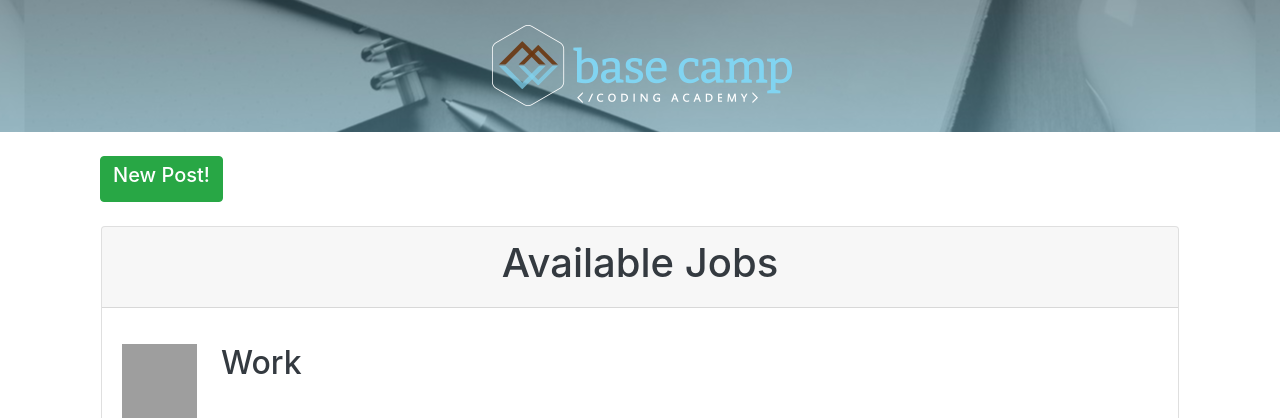
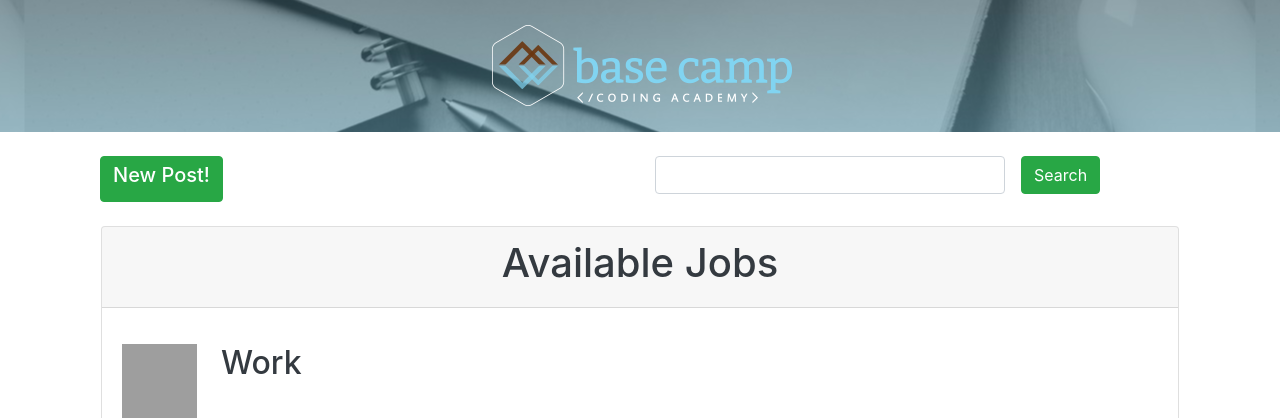
Before and after one commit to Dannyp123/Base-Camp-Job-Search, a Django app: page /admin/ in a window 1280 px wide. Shown: the part 56-474 px from the top of the page. Run offline with Django 3.2, Linux system fonts and the light colour scheme; data comes from the database, SQL or seed files in the repository; both versions use the stored data as it was after the commit; some libraries are stand-ins or nearby versions; grey boxes are pictures that could not be loaded.

Commit message:
added a search feature to the admin side. Using querys, you can search for title, author.

```diff
--- a/app/templates/admin.html
+++ b/app/templates/admin.html
@@ -30,11 +30,18 @@
 </div>
 
 <div class="container my-4">
-
-    <div class="container">
-        <a role="button" class="btn btn-success mb-4" href="{% url 'new-post' %}">
-            <h5>New Post!</h5>
-        </a>
+    <div class="d-flex">
+        <div class="container">
+            <a role="button" class="btn btn-success mb-4" href="{% url 'new-post' %}">
+                <h5>New Post!</h5>
+            </a>
+        </div>
+        <form class="container" action="" method="GET">
+            <span class="d-flex">
+                <input type="text" name="q" class="form-control col-8" value="{{ request.GET.q }}">
+                <input type="submit" value="Search" class="ml-3 mb-4 btn btn-success">
+            </span>
+        </form>
     </div>
     <div class="card text-left mx-3 mb-3">
         <div class="card-header">
--- a/app/views.py
+++ b/app/views.py
@@ -3,6 +3,7 @@ from django.views import View
 from app import forms
 from app import models
 from django.shortcuts import redirect, render
+from django.db.models import Q
 
 
 # Create your views here.
@@ -13,9 +14,16 @@ class LandingPage(View):
 
 class AdminPage(View):
     def get(self, request):
-        return render(
-            request, "admin.html",
-            {"job_post": models.BlogPost.objects.all().order_by("-date")})
+        query_list = models.BlogPost.objects.all()
+        query = request.GET.get("q")
+        if query:
+            query_list = query_list.filter(
+                Q(title__contains=query) | Q(author__contains=query)
+                | Q(state__contains=query)
+                | Q(body__contains=query)).distinct()
+
+        return render(request, "admin.html",
+                      {"job_post": query_list.order_by("-date")})
 
 
 class JobPage(View):
```
Also changed, not shown: db.sqlite3.
